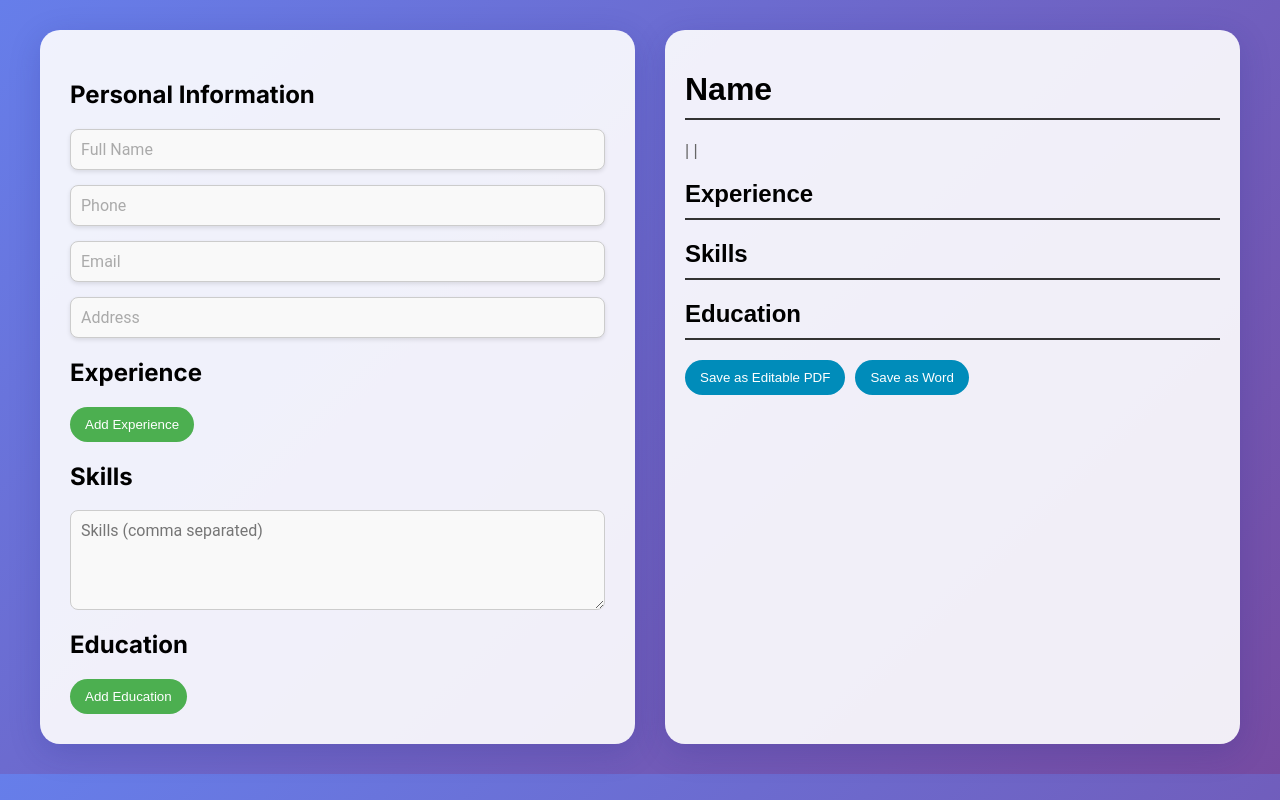
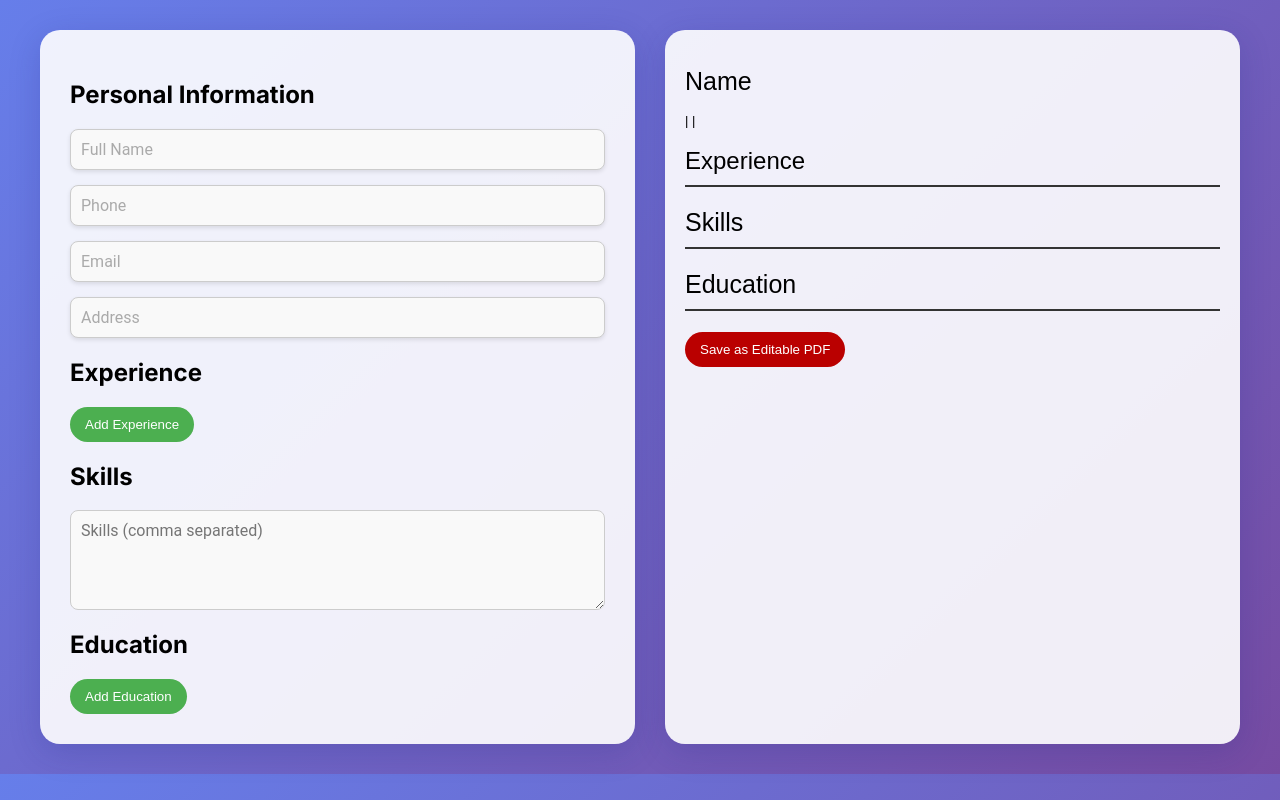
Before and after one commit to Izalfront/generate-resume, a React (Create React App) app: page /generate-resume in a window 1280 px wide. Built offline with nearby package versions, Linux system fonts and the light colour scheme.

Commit message:
improve ResumePreview

```diff
--- a/src/components/ResumePreview.css
+++ b/src/components/ResumePreview.css
@@ -6,13 +6,9 @@
   font-family: Arial, sans-serif;
 }
 
-.resume-preview h1 {
-  border-bottom: 2px solid #333;
-  padding-bottom: 10px;
-}
-
 .contact-info {
-  color: #666;
+  color: #000000;
+  font-size: 13px;
 }
 
 .experience-item,
@@ -21,7 +17,7 @@
 }
 
 .resume-preview button {
-  background-color: #008cba;
+  background-color: #ba0000;
   color: white;
   padding: 10px 15px;
   border: none;
@@ -33,4 +29,25 @@
 .experience {
   border-bottom: 2px solid #333;
   padding-bottom: 10px;
+  font-weight: 400;
 }
+
+h1 {
+  font-size: 25px;
+  font-weight: 400;
+}
+
+h3 {
+  font-size: 15px;
+  font-weight: 400;
+}
+
+.duration-experience {
+  font-size: 14px;
+  font-weight: 400;
+}
+
+.line_down {
+  font-size: 25px;
+  font-weight: 400;
+}
--- a/src/components/ResumePreview.js
+++ b/src/components/ResumePreview.js
@@ -132,7 +132,7 @@
               <h3>
                 {exp.company} | {exp.position}
               </h3>
-              <p>Duration: {exp.duration}</p>
+              <p class="duration-experience">Duration: {exp.duration}</p>
               <p>{exp.description}</p>
             </div>
           ))}
@@ -154,7 +154,7 @@
           ))}
       </div>
       <button onClick={generateEditablePDF}>Save as Editable PDF</button>
-      <button onClick={generateWord}>Save as Word</button>
+      {/* <button onClick={generateWord}>Save as Word</button> */}
     </div>
   );
 }
```
